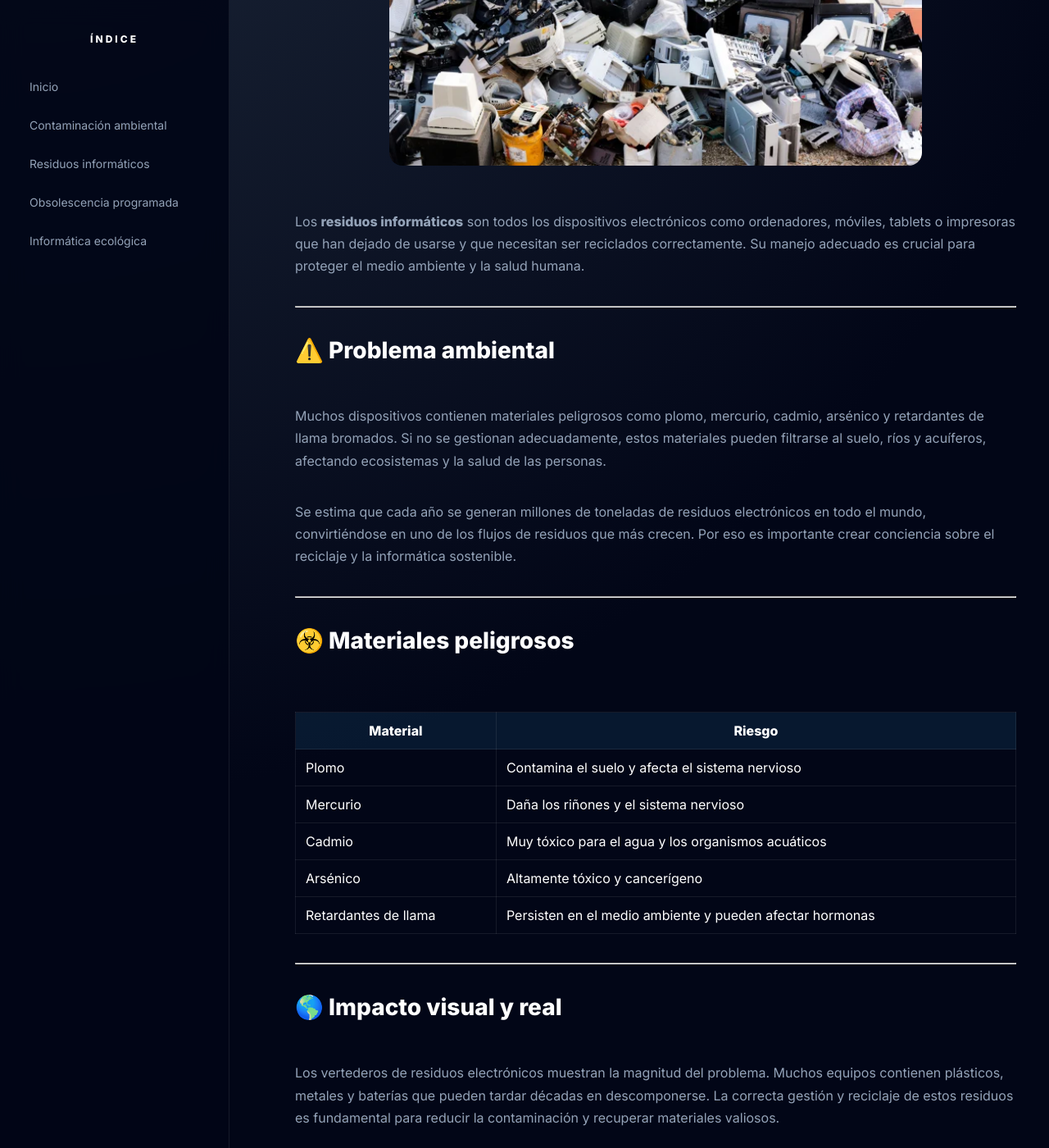
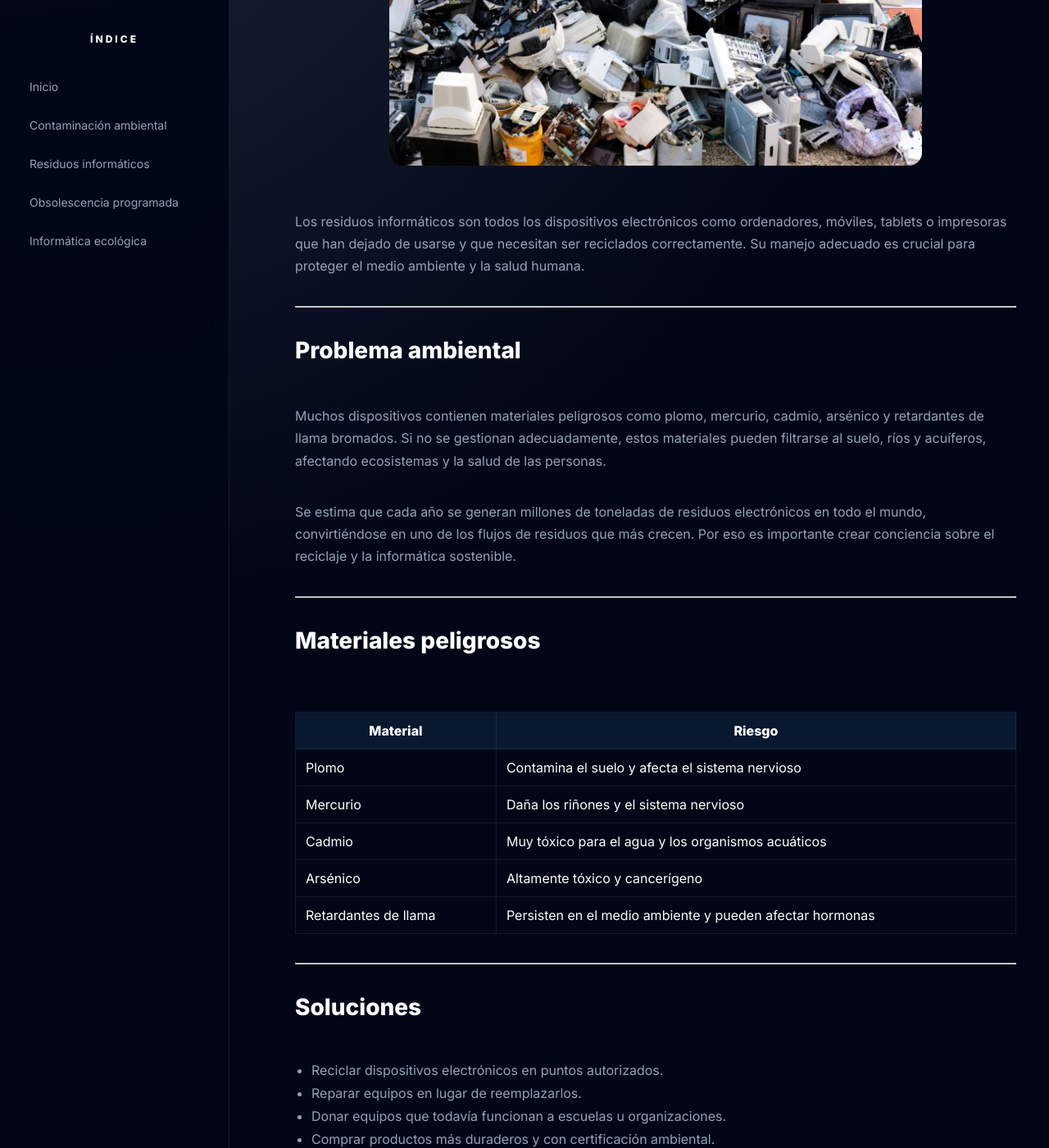
Before and after one commit to glizzlyy/informatica-ambiental, a Jekyll site: the page built from residuos.md, in a window 1280 px wide and 1400 px high, scrolled down 392 px. Shown: the whole window at 82% size. Built offline with Jekyll 4.4.1, drawn with Linux system fonts in a browser that asks for light colours; some of the changed text lies outside the part shown.

Commit message:
Update residuos.md

```diff
--- a/residuos.md
+++ b/residuos.md
@@ -1,17 +1,17 @@
 ---
 layout: estilos
-title: ♻️ Residuos Informáticos
+title: Residuos informáticos
 ---
 
 # ♻️ Residuos Informáticos
 
-![Residuos electrónicos](img/residuos.jpg)
+![Residuos Informáticos](img/residuos.jpg)
 
-Los **residuos informáticos** son todos los dispositivos electrónicos como ordenadores, móviles, tablets o impresoras que han dejado de usarse y que necesitan ser reciclados correctamente. Su manejo adecuado es crucial para proteger el medio ambiente y la salud humana.
+Los residuos informáticos son todos los dispositivos electrónicos como ordenadores, móviles, tablets o impresoras que han dejado de usarse y que necesitan ser reciclados correctamente. Su manejo adecuado es crucial para proteger el medio ambiente y la salud humana.
 
 ---
 
-## ⚠️ Problema ambiental {#problema}
+## Problema ambiental
 
 Muchos dispositivos contienen materiales peligrosos como plomo, mercurio, cadmio, arsénico y retardantes de llama bromados. Si no se gestionan adecuadamente, estos materiales pueden filtrarse al suelo, ríos y acuíferos, afectando ecosistemas y la salud de las personas.
 
@@ -19,25 +19,19 @@
 
 ---
 
-## ☣️ Materiales peligrosos {#materiales}
+## Materiales peligrosos
 
-| Material             | Riesgo                                               |
-|----------------------|-----------------------------------------------------|
-| Plomo                | Contamina el suelo y afecta el sistema nervioso     |
-| Mercurio             | Daña los riñones y el sistema nervioso              |
-| Cadmio               | Muy tóxico para el agua y los organismos acuáticos  |
-| Arsénico             | Altamente tóxico y cancerígeno                       |
+| Material | Riesgo |
+|----------|--------|
+| Plomo | Contamina el suelo y afecta el sistema nervioso |
+| Mercurio | Daña los riñones y el sistema nervioso |
+| Cadmio | Muy tóxico para el agua y los organismos acuáticos |
+| Arsénico | Altamente tóxico y cancerígeno |
 | Retardantes de llama | Persisten en el medio ambiente y pueden afectar hormonas |
 
 ---
 
-## 🌎 Impacto visual y real {#impacto}
-
-Los vertederos de residuos electrónicos muestran la magnitud del problema. Muchos equipos contienen plásticos, metales y baterías que pueden tardar décadas en descomponerse. La correcta gestión y reciclaje de estos residuos es fundamental para reducir la contaminación y recuperar materiales valiosos.
-
----
-
-## 💡 Soluciones {#soluciones}
+## Soluciones
 
 - Reciclar dispositivos electrónicos en puntos autorizados.
 - Reparar equipos en lugar de reemplazarlos.
@@ -45,12 +39,3 @@
 - Comprar productos más duraderos y con certificación ambiental.
 - Reducir el consumo innecesario de tecnología.
 - Fomentar la **informática ecológica** en empresas y hogares.
-
----
-
-## 📚 Contenidos relacionados {#contenido}
-
-- [🏠 Inicio](README.md)
-- [🌫️ Contaminación Ambiental](contaminacion.md)
-- [⏳ Obsolescencia Programada](obsolescencia.md)
-- [🌱 Informática Ecológica](informatica-ecologica.md)
```
